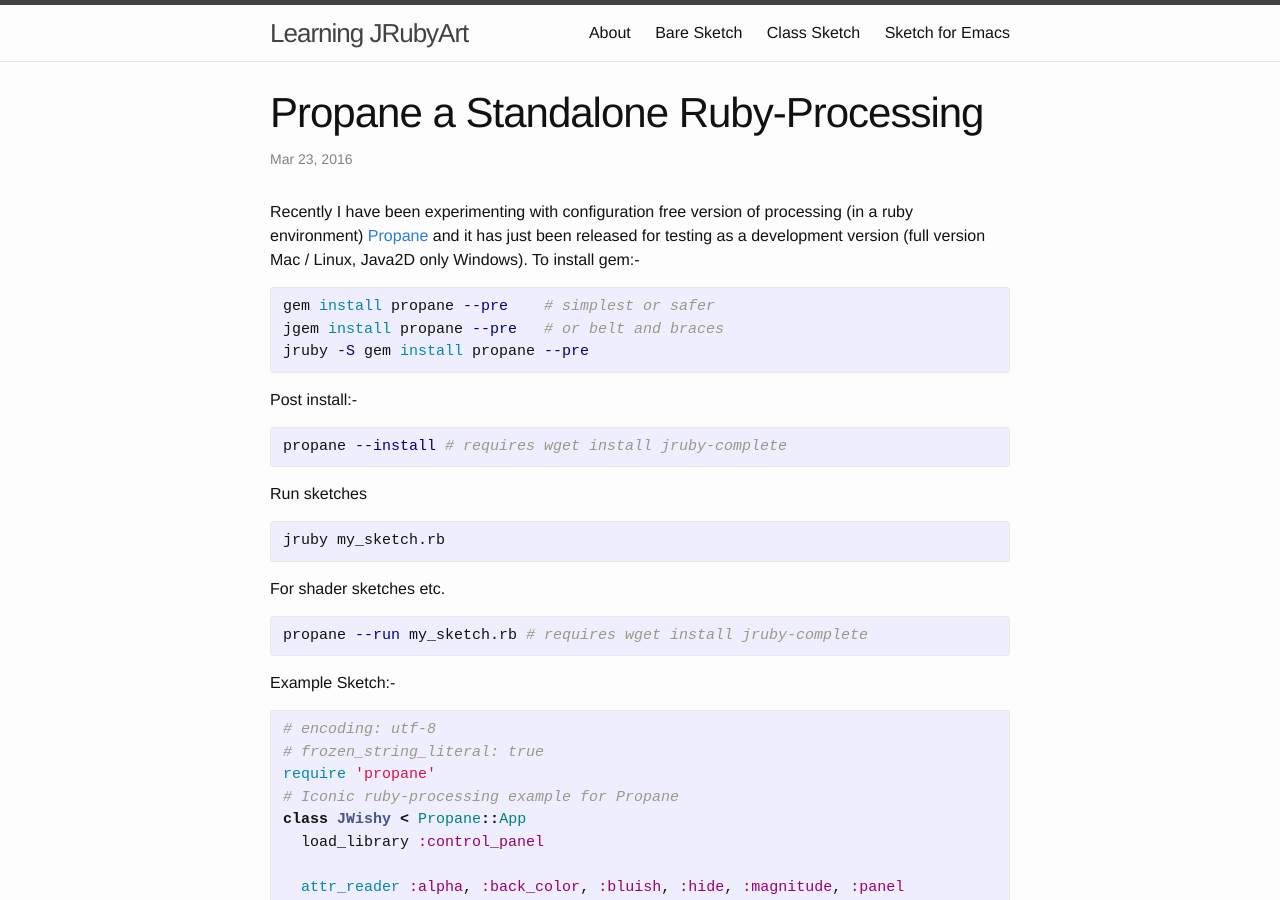
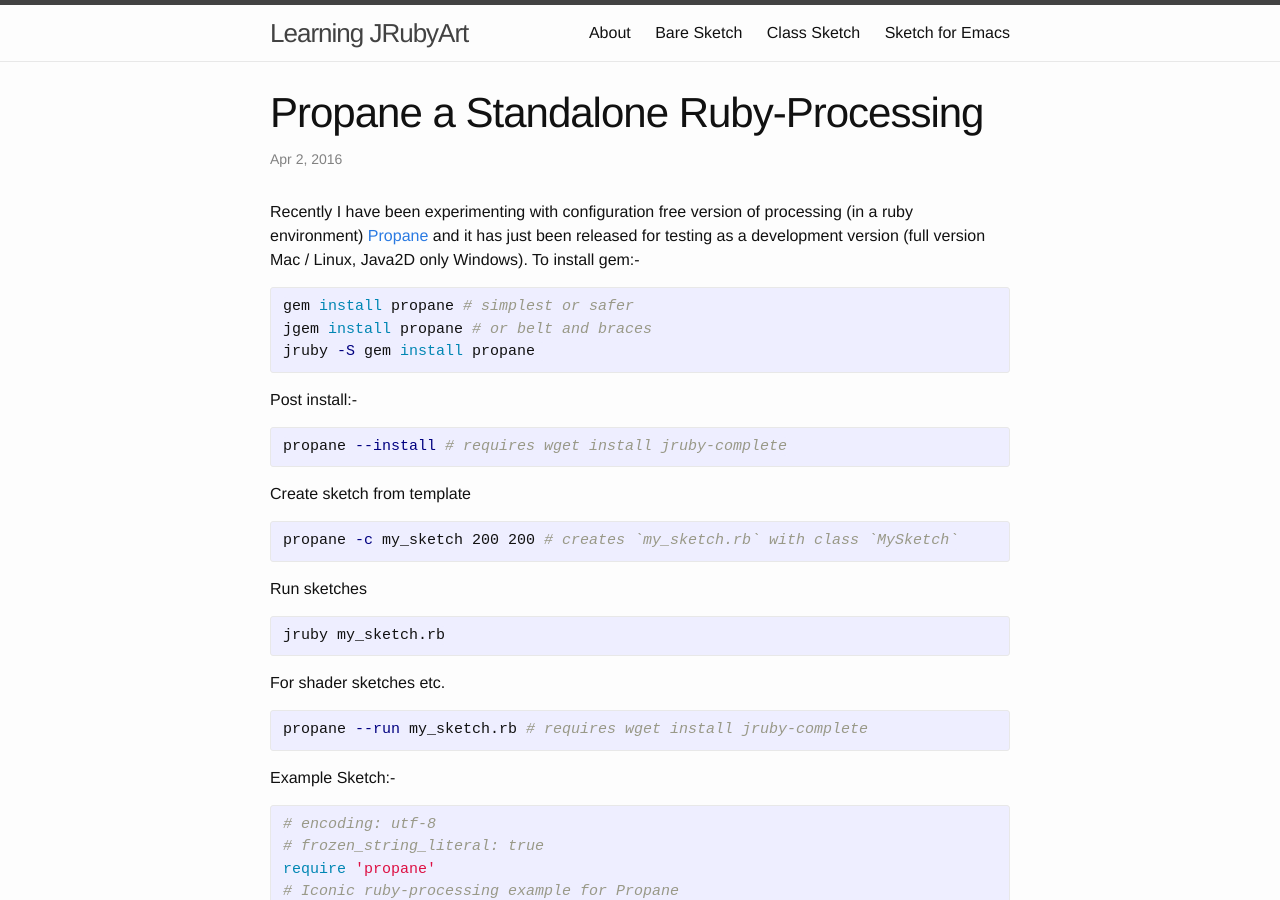
Before and after one commit to monkstone/monkstone.github.com, a Jekyll site: the page built from _posts/2016-04-02-propane.md, in a window 1280 px wide and 900 px high. Built offline with Jekyll 4.4.1, drawn with Linux system fonts in a browser that asks for light colours.

Commit message:
update propane for release

```diff
--- a/_posts/2016-03-21-propane.md
+++ b/_posts/2016-04-02-propane.md
@@ -1,7 +1,7 @@
 ---
 layout: post
 title: "Propane a Standalone Ruby-Processing"
-date: 2016-03-23 17:32:00
+date: 2016-04-02 06:40:00
 categories: jruby_art update
 keywords: processing, jruby, propane, JRubyArt
 ---
@@ -9,14 +9,20 @@ keywords: processing, jruby, propane, JRubyArt
 Recently I have been experimenting with configuration free version of processing (in a ruby environment) [Propane][propane] and it has just been released for testing as a development version (full version Mac / Linux, Java2D only Windows).
 To install gem:-
 {% highlight bash %}
-gem install propane --pre    # simplest or safer
-jgem install propane --pre   # or belt and braces
-jruby -S gem install propane --pre
+gem install propane # simplest or safer
+jgem install propane # or belt and braces
+jruby -S gem install propane
 {% endhighlight %}
 Post install:-
 
 {% highlight bash %}
 propane --install # requires wget install jruby-complete
+{% endhighlight %}
+
+Create sketch from template
+
+{% highlight bash %}
+propane -c my_sketch 200 200 # creates `my_sketch.rb` with class `MySketch`
 {% endhighlight %}
 
 Run sketches
```
